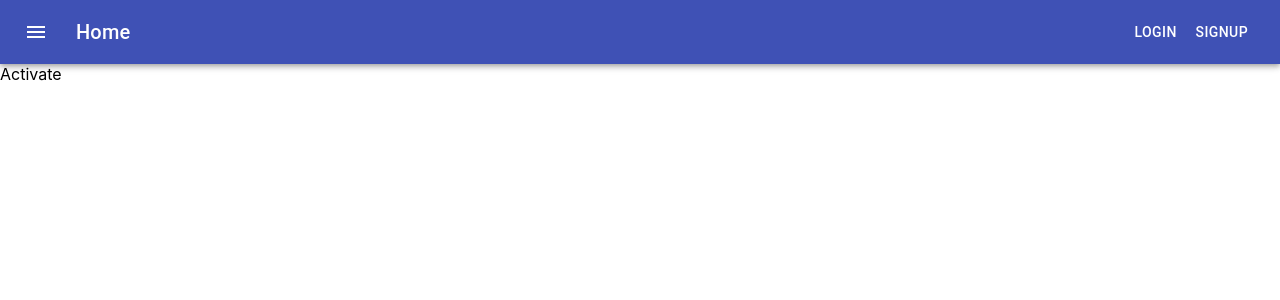
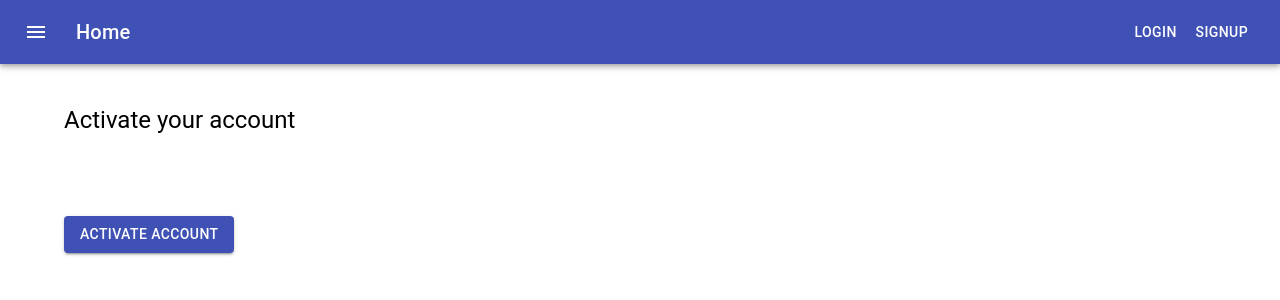
Before and after one commit to mikohan/front-back-auth-system, a React (Create React App) app in the folder frontend/: page /activate/1/1 in a window 1280 px wide. Shown: the top 300 px of the page. Built offline with nearby package versions, Linux system fonts and the light colour scheme.

Commit message:
Sign up page working

```diff
--- a/frontend/src/containers/Activate.tsx
+++ b/frontend/src/containers/Activate.tsx
@@ -1,7 +1,66 @@
 import React, { ReactElement } from 'react';
+import { createStyles, makeStyles, Theme } from '@material-ui/core/styles';
+import { Typography, Grid, Container, Button } from '@material-ui/core';
+import { useDispatch } from 'react-redux';
+import { Redirect } from 'react-router';
+import { verify } from '../store/users/userAction';
 
-export interface Props {}
+const useStyles = makeStyles((theme: Theme) =>
+  createStyles({
+    title: {
+      padding: theme.spacing(5),
+    },
+    textField: {
+      padding: theme.spacing(5),
+    },
+    bottom: {
+      padding: theme.spacing(5),
+      '&>span': {
+        marginRight: theme.spacing(1),
+        marginLeft: theme.spacing(1),
+      },
+    },
+  })
+);
+export interface ResetPasswordProps {
+  match: {
+    params: {
+      uid: string;
+      token: string;
+    };
+  };
+}
 
-export default function Activate(props: Props): ReactElement | null {
-  return <div>Activate</div>;
+export default function Activate({
+  match,
+}: ResetPasswordProps): ReactElement | null {
+  const classes = useStyles();
+  const [requestSent, setRequestSent] = React.useState(false);
+  const dispatch = useDispatch();
+  const { uid, token } = match.params;
+
+  function onSubmit() {
+    if (uid && token) {
+      dispatch(verify(uid, token));
+      setRequestSent(true);
+    }
+  }
+  if (requestSent) {
+    return <Redirect to="/" />;
+  }
+
+  return (
+    <Container maxWidth="lg">
+      <Grid container>
+        <Grid className={classes.title} item xs={12}>
+          <Typography variant="h5">Activate your account</Typography>
+        </Grid>
+        <Grid className={classes.textField} item xs={12}>
+          <Button variant="contained" color="primary" onClick={onSubmit}>
+            Activate Account
+          </Button>
+        </Grid>
+      </Grid>
+    </Container>
+  );
 }
```
